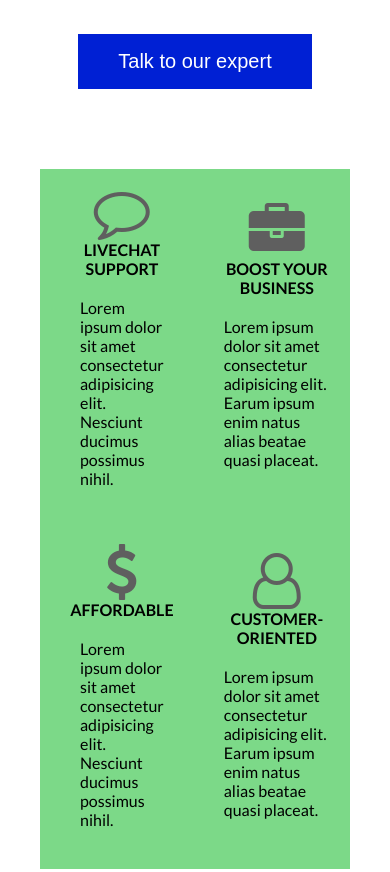
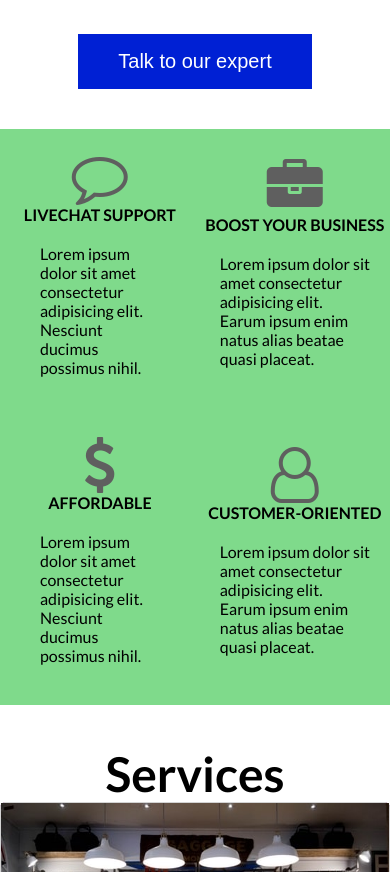
Before and after one commit to jamesaucode/sampleService, a website: page index.html in a window 390 px wide. Shown: the part 1540-2412 px from the top of the page. Drawn offline with nearby package versions, Linux system fonts and the light colour scheme.

Commit message:
responsive

```diff
--- a/styles/components/_body.scss
+++ b/styles/components/_body.scss
@@ -84,9 +84,8 @@
     display: flex;
     flex-direction: column;
     margin: $big-gutter $medium-gutter;
-    background-color: rgba(0, 182, 24, 0.514);
+    background-color: rgba(0, 182, 24, 0.5);
     max-height: fit-content;
-    max-width: 100%;
 
     &__title {
       text-transform: uppercase;
@@ -148,11 +147,9 @@
 @media screen and (max-width: 688px) {
   .content {
     grid-template-areas:
-      "text text text"
-      "text text text"
-      "graph graph graph"
-      "graph graph graph";
-    grid-template-columns: repeat(3,1fr);
+      "text text"
+      "graph graph";
+    grid-template-columns: 1fr 1fr;
     grid-template-rows: auto;
 
     &__title {
@@ -160,9 +157,13 @@
       margin-left: 0;
       margin-right: 0;
     }
+    &--graph-box {
+      margin: $medium-gutter 0;
+    }
     &--text-box {
       display: flex;
       flex-direction: column;
+      align-items: center;
       margin-left: 0;
     }
     &__caption {
--- a/styles/components/_cards.scss
+++ b/styles/components/_cards.scss
@@ -184,6 +184,7 @@
       "card3";
     grid-template-columns: 1fr;
     grid-template-rows: auto;
+    grid-row-gap: $medium-gutter;
   }
   .card1,.card2,.card3 {
     margin: 0;
```
Also changed, not shown: styles/styles.css.
